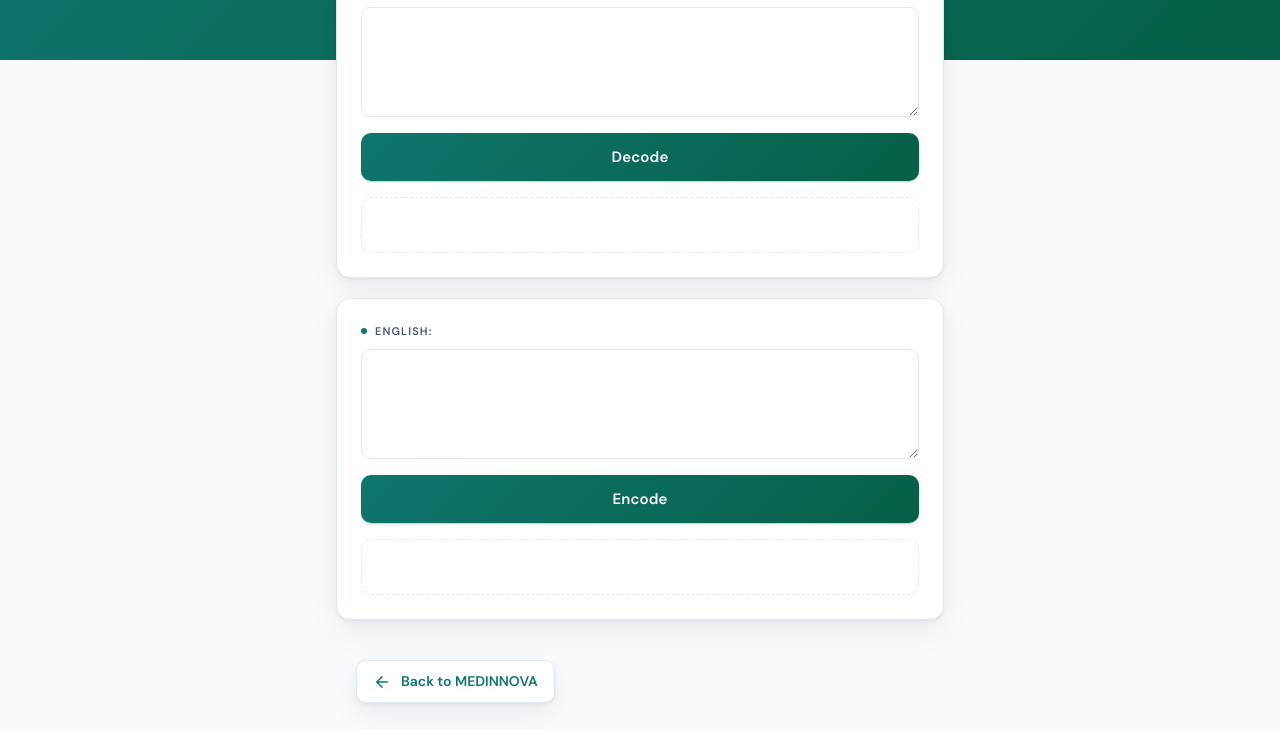
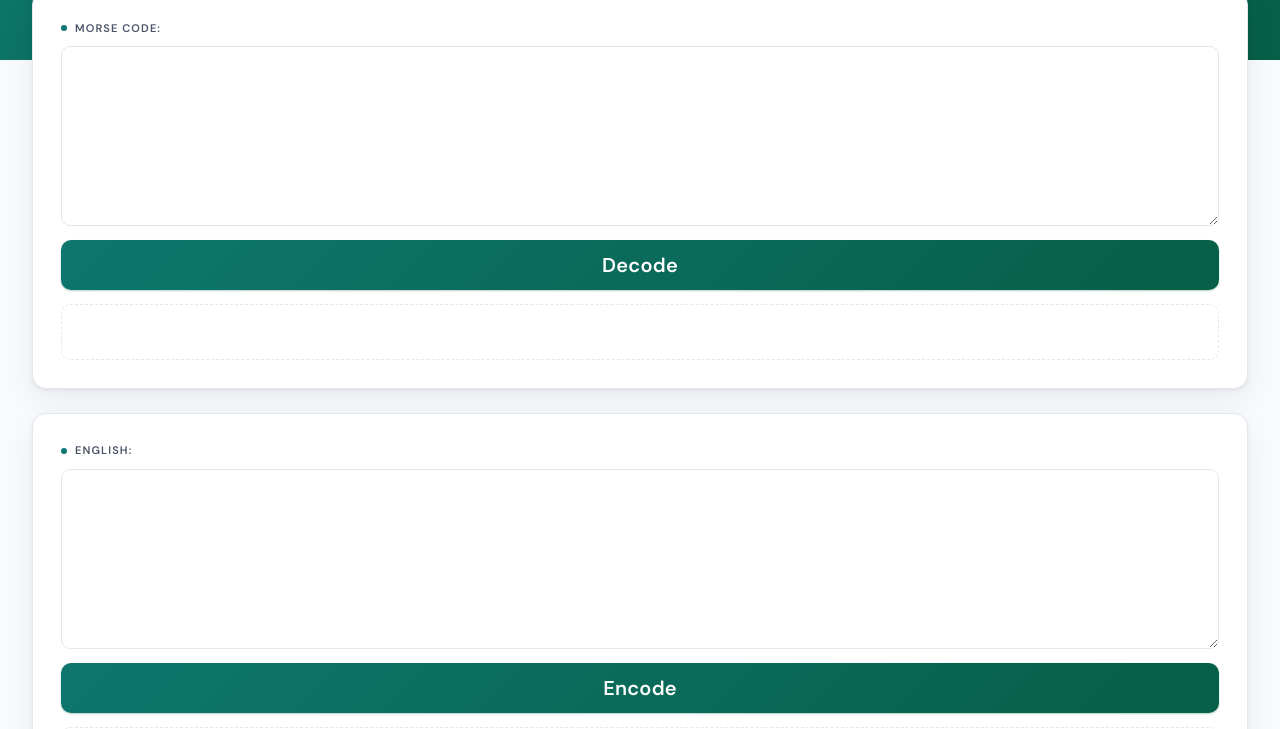
Before and after one commit to drjimirx/ANC, a plain HTML site: page APP/morse.html in a window 1280 px wide. Shown: the part 200-929 px from the top of the page. Drawn offline with Linux system fonts and the light colour scheme.

Commit message:
morse update

```diff
--- a/APP/morse.html
+++ b/APP/morse.html
@@ -8,6 +8,7 @@
    <style>
 @import url('https://fonts.googleapis.com/css2?family=DM+Sans:wght@400;500;600;700&family=DM+Serif+Display:ital@0;1&family=JetBrains+Mono:wght@500;600&display=swap');
 
+/* ============ Tokens ============ */
 :root{
     --teal:#0F766E; --teal-b:#14B8A6; --mint:#CCFBF1;
     --t1:#0F1923; --t3:#4A5568; --t4:#718096;
@@ -17,13 +18,16 @@
     --serif:'DM Serif Display', Georgia, 'Times New Roman', serif;
     --sans:'DM Sans', system-ui, -apple-system, 'Segoe UI', sans-serif;
     --mono:'JetBrains Mono', ui-monospace, Menlo, Consolas, monospace;
-    box-sizing:border-box;
-    padding-top:env(safe-area-inset-top, 0px);
-    padding-bottom:env(safe-area-inset-bottom, 0px);
+
+    --gutter:16px;        /* page side padding */
+    --pad:16px;           /* card padding */
+    --gap:16px;           /* space between cards */
+    --overlap:36px;       /* how far the first card overlaps the hero */
+    --band:230px;         /* height of the gradient band */
 }
 @media (prefers-color-scheme: dark){
     :root{
-        --teal:#14B8A6; --teal-b:#2DD4BF; --mint:#CCFBF1;
+        --teal:#14B8A6; --teal-b:#2DD4BF;
         --t1:#E2E8F0; --t3:#CBD5E1; --t4:#64748B;
         --border:#1E3A4A; --bg:#020C14; --card:#0C1E2E; --result:#0A2232; --field:#071722;
         --ring:rgba(45,212,191,.3);
@@ -31,35 +35,47 @@
     }
 }
 
-*, *::before, *::after{ box-sizing:border-box; -webkit-tap-highlight-color:transparent; }
+/* ============ Base (mobile first) ============ */
+*, *::before, *::after{ box-sizing:border-box; margin:0; -webkit-tap-highlight-color:transparent; }
 
 html{
+    -webkit-text-size-adjust:100%;
+    text-size-adjust:100%;
+    background:var(--bg) linear-gradient(135deg, #0F766E 0%, #065F46 100%) top / 100% var(--band) no-repeat;
     min-height:100%;
-    scroll-padding-top:env(safe-area-inset-top, 0px);
-    background:var(--bg) linear-gradient(135deg, #0F766E 0%, #065F46 100%) top / 100% 260px no-repeat;
 }
 
 body{
     font-family:var(--sans);
-    font-size:16px;
+    font-size:20px;
     line-height:1.5;
     color:var(--t1);
-    max-width:640px;
-    width:100%;
-    margin:0 auto;
-    padding:0 16px 48px;
+    min-height:100vh;
+    width:95%;
+    max-width:none;
+    margin-inline:auto;
+    padding:
+        env(safe-area-inset-top, 0px)
+        0
+        calc(40px + env(safe-area-inset-bottom, 0px))
+        0;
+    display:grid;
+    grid-template-columns:minmax(0, 1fr);
+    gap:var(--gap);
+    align-content:start;
     -webkit-font-smoothing:antialiased;
 }
 
 h1{
+    grid-column:1 / -1;
     font-family:var(--serif);
     font-weight:400;
-    font-size:clamp(2rem, 7vw, 2.75rem);
-    line-height:1.1;
+    font-size:clamp(1.75rem, 1.2rem + 3.5vw, 3rem);
+    line-height:1.12;
     text-align:center;
     color:#fff;
-    margin:0;
-    padding:56px 0 72px;
+    padding:clamp(32px, 8vw, 64px) 0 clamp(52px, 10vw, 76px);
+    overflow-wrap:anywhere;
 }
 h1::after{
     content:"";
@@ -68,21 +84,22 @@ h1::after{
     height:3px;
     border-radius:2px;
     background:var(--teal-b);
-    margin:16px auto 0;
+    margin:14px auto 0;
 }
 
 br{ display:none; }
 
+/* ============ Cards ============ */
 form{
+    min-width:0;
     background:var(--card);
     border:1px solid var(--border);
     border-radius:14px;
-    padding:24px;
+    padding:var(--pad);
     box-shadow:var(--shadow);
-    margin:0 0 20px;
     transition:background .3s, border-color .3s;
 }
-#decode-form{ margin-top:-40px; }
+#decode-form{ margin-top:calc(var(--overlap) * -1); }
 
 label{
     display:flex;
@@ -97,6 +114,7 @@ label{
 }
 label::before{
     content:"";
+    flex:none;
     width:6px;
     height:6px;
     border-radius:50%;
@@ -106,10 +124,10 @@ label::before{
 textarea{
     display:block;
     width:100%;
-    min-height:110px;
-    padding:14px 16px;
+    min-height:120px;
+    padding:14px;
     font-family:var(--mono);
-    font-size:15px;
+    font-size:20px;              /* prevents iOS focus-zoom */
     line-height:1.6;
     color:var(--t1);
     background:var(--field);
@@ -119,45 +137,39 @@ textarea{
     resize:vertical;
     transition:border-color .2s, box-shadow .2s;
 }
-textarea:hover{ border-color:var(--t4); }
 textarea:focus{ border-color:var(--teal); box-shadow:0 0 0 4px var(--ring); }
 
 button[type="submit"]{
     display:block;
     width:100%;
-    margin-top:16px;
-    min-height:48px;
+    min-height:50px;
+    margin-top:14px;
     padding:12px 20px;
     border:0;
     border-radius:10px;
     background:linear-gradient(135deg, #0F766E, #065F46);
     color:#fff;
     font-family:var(--sans);
-    font-size:15px;
+    font-size:20px;
     font-weight:600;
     letter-spacing:.01em;
     cursor:pointer;
+    touch-action:manipulation;
     box-shadow:0 1px 2px rgba(6,95,70,.3);
     transition:transform .2s, box-shadow .25s, filter .2s;
 }
-button[type="submit"]:hover{
-    box-shadow:0 8px 20px rgba(15,118,110,.3);
-    filter:brightness(1.06);
-    transform:translateY(-1px);
-}
-button[type="submit"]:active{ transform:translateY(0); }
+button[type="submit"]:active{ transform:scale(.99); filter:brightness(.95); }
 button:focus-visible{ outline:3px solid var(--ring); outline-offset:2px; }
 
 #english-output, #morse_code-output{
-    margin-top:16px;
+    margin-top:14px;
     min-height:56px;
-    width:100%;
-    padding:16px;
+    padding:14px;
     font-family:var(--mono);
-    font-size:16px;
+    font-size:clamp(14px, 3.8vw, 16px);
     font-weight:500;
     line-height:1.7;
-    letter-spacing:.06em;
+    letter-spacing:.04em;
     color:var(--t1);
     background:var(--result);
     border:1px solid var(--border);
@@ -171,20 +183,47 @@ button:focus-visible{ outline:3px solid var(--ring); outline-offset:2px; }
     border:1px dashed var(--border);
     animation:none;
 }
-
 @keyframes rise{ from{ opacity:0; transform:translateY(6px); } to{ opacity:1; transform:none; } }
 
-#void{
-    min-height:0;
-    display:block;
+#void{ grid-column:1 / -1; min-width:0; display:block; }
+#void .back-wrapper{ max-width:100%; }
+footer{ min-height:24px; }
+
+/* Hover only for real pointers (no sticky hover on touch) */
+@media (hover:hover){
+    textarea:hover{ border-color:var(--t4); }
+    button[type="submit"]:hover{
+        box-shadow:0 8px 20px rgba(15,118,110,.3);
+        filter:brightness(1.06);
+        transform:translateY(-1px);
+    }
 }
-footer{ min-height:40px; }
 
-@media (max-width:480px){
-    body{ padding:0 12px 40px; }
-    form{ padding:20px 16px; }
-    h1{ padding:44px 0 64px; }
+/* ============ Small phones ============ */
+@media (max-width:360px){
+    :root{ --gutter:12px; --pad:14px; }
+    label{ letter-spacing:.06em; }
 }
+
+/* ============ Tablet (≥ 640px) ============ */
+@media (min-width:640px){
+    :root{ --gutter:24px; --pad:24px; --gap:20px; --overlap:44px; --band:260px; }
+    textarea{ min-height:140px; }
+}
+
+/* ============ Desktop (≥ 960px) ============ */
+@media (min-width:960px){
+    :root{ --pad:28px; --gap:24px; }
+    textarea{ min-height:180px; }
+}
+
+/* ============ Short landscape phones ============ */
+@media (max-height:480px) and (orientation:landscape){
+    :root{ --band:170px; --overlap:28px; }
+    h1{ padding:20px 0 44px; }
+    h1::after{ margin-top:8px; }
+}
+
 @media (prefers-reduced-motion: reduce){
     *{ transition:none !important; animation:none !important; }
 }
--- a/service-worker.js
+++ b/service-worker.js
@@ -1,5 +1,5 @@
 
-const CACHE = 'antenatal-v-5.2';
+const CACHE = 'antenatal-v-5.8';
 
 const URLS = [
   './',
```
